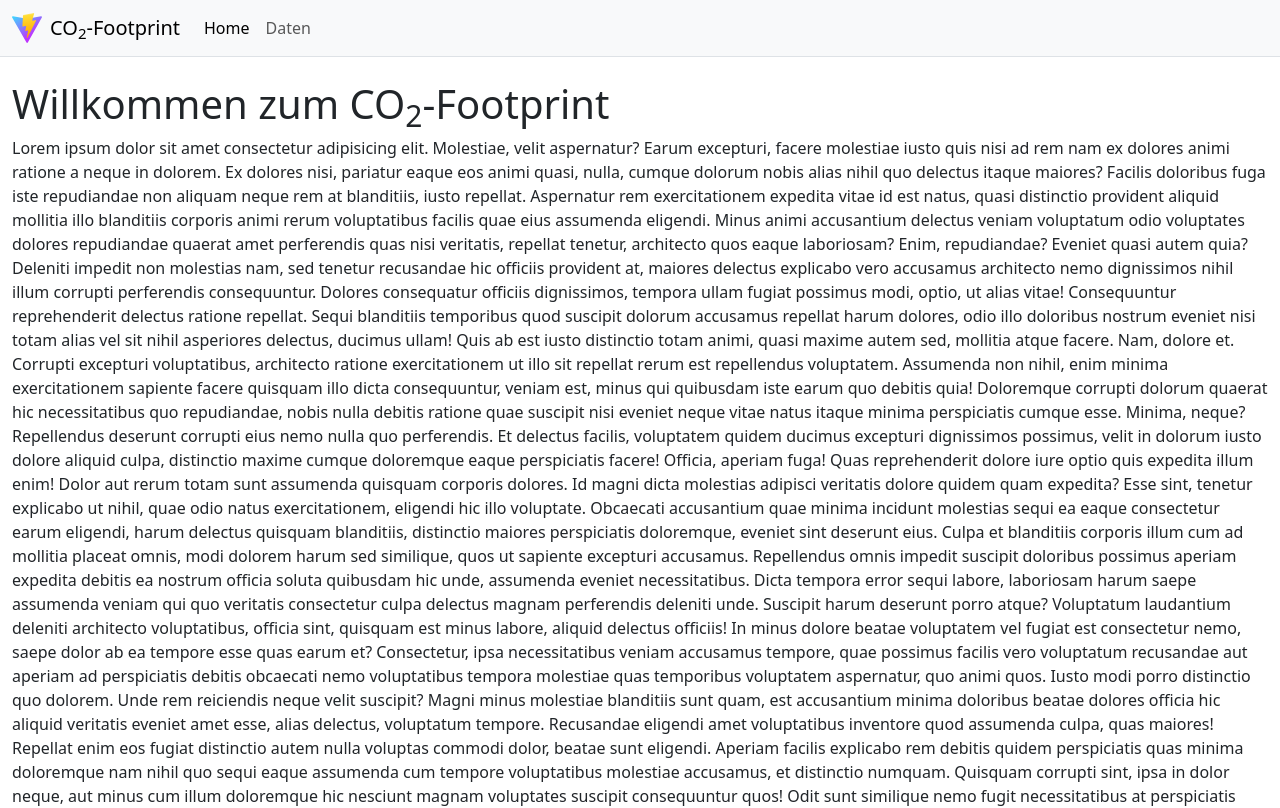
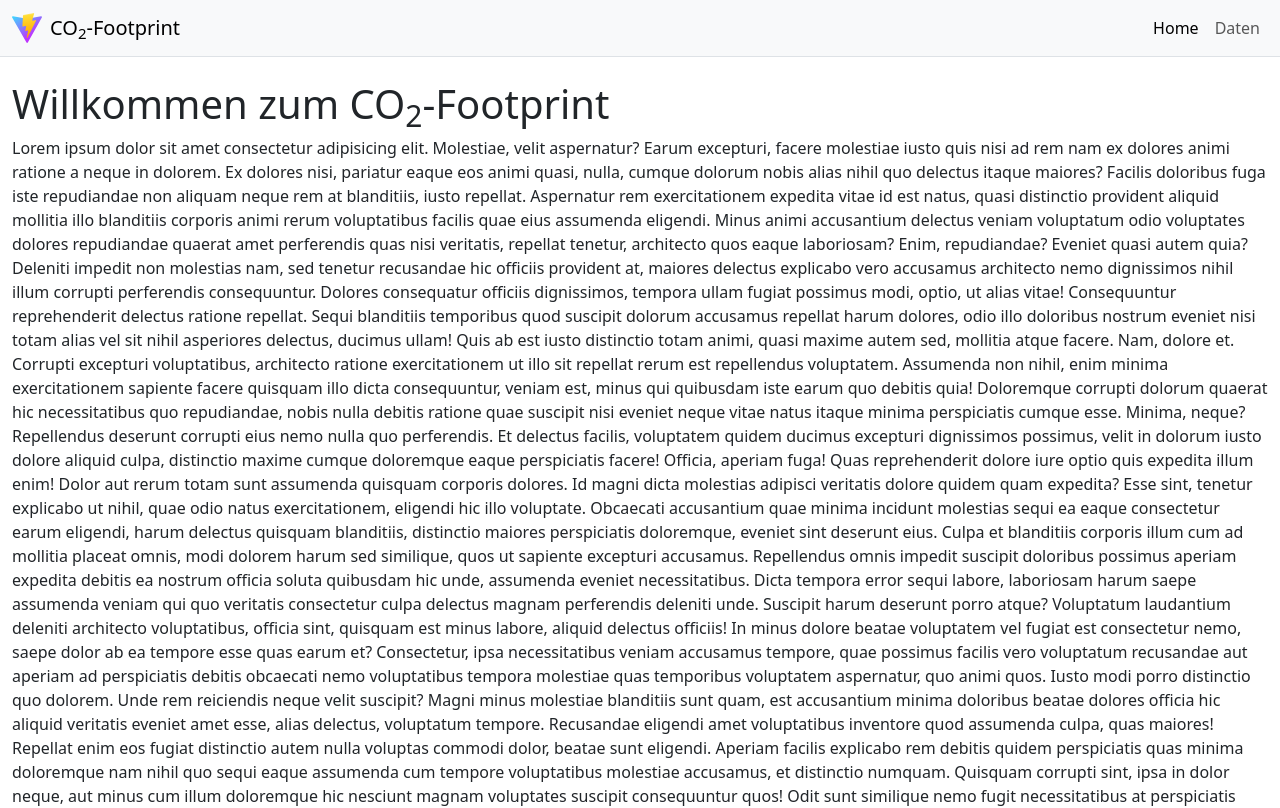
Before and after one commit to pino1988/IPWA01-01-Fallstudie-CO2-Footprint, a Vue app: page / in a window 1280 px wide. Shown: the top 808 px of the page. Built offline with nearby package versions, Linux system fonts and the light colour scheme.

Commit message:
Remove unused RTL logic from Header component and simplify navigation structure

```diff
--- a/src/components/Header.vue
+++ b/src/components/Header.vue
@@ -1,10 +1,4 @@
 <script setup lang="ts">
-import { computed } from 'vue'
-
-const isRtl = computed(() => {
-  if (typeof window === 'undefined') return false
-  return document.documentElement.dir === 'rtl'
-})
 </script>
 
 <template>
@@ -32,12 +26,8 @@ const isRtl = computed(() => {
         </button>
 
         <!-- Collapse nav -->
-        <div
-          id="mainNav"
-          class="collapse navbar-collapse"
-          :class="isRtl ? 'justify-content-end' : 'justify-content-start'"
-        >
-          <ul class="navbar-nav mb-2 mb-md-0">
+        <div id="mainNav" class="collapse navbar-collapse">
+          <ul class="navbar-nav ms-auto mb-2 mb-md-0">
             <li class="nav-item">
               <a class="nav-link active" href="#home" aria-current="page">Home</a>
             </li>
```
